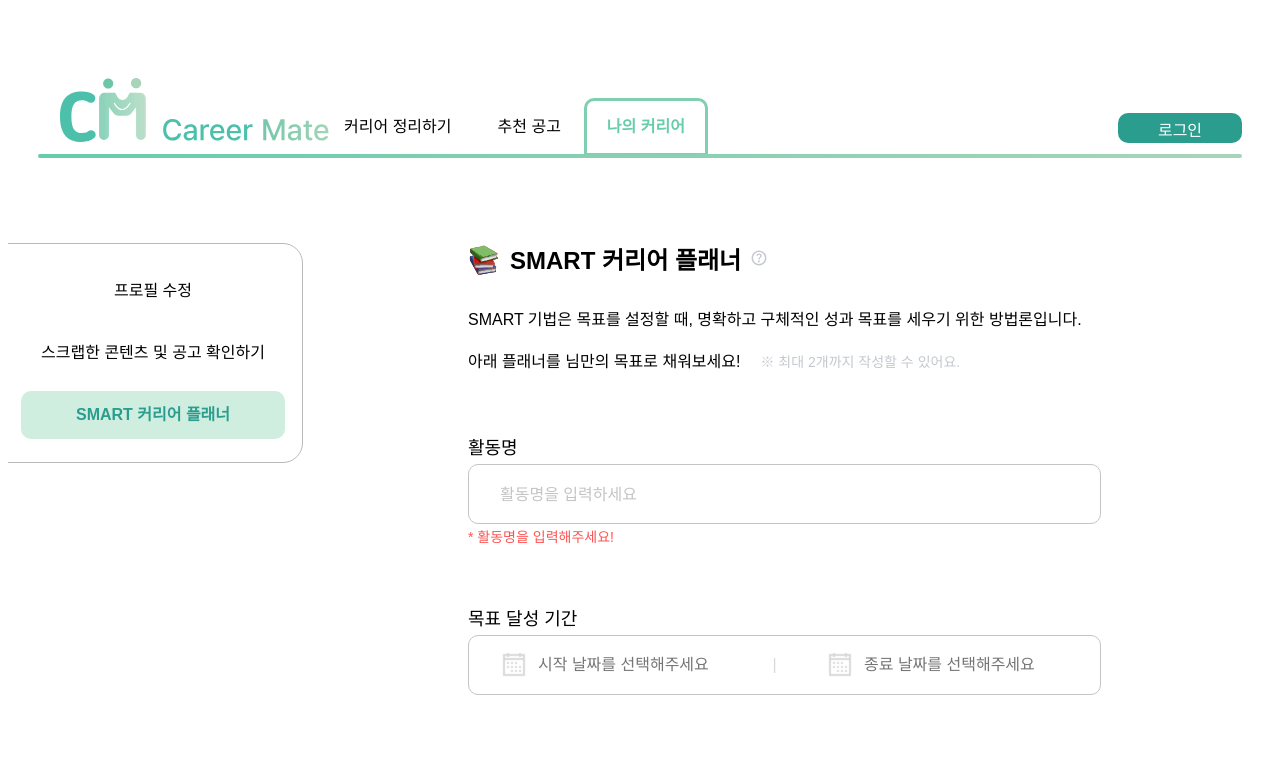
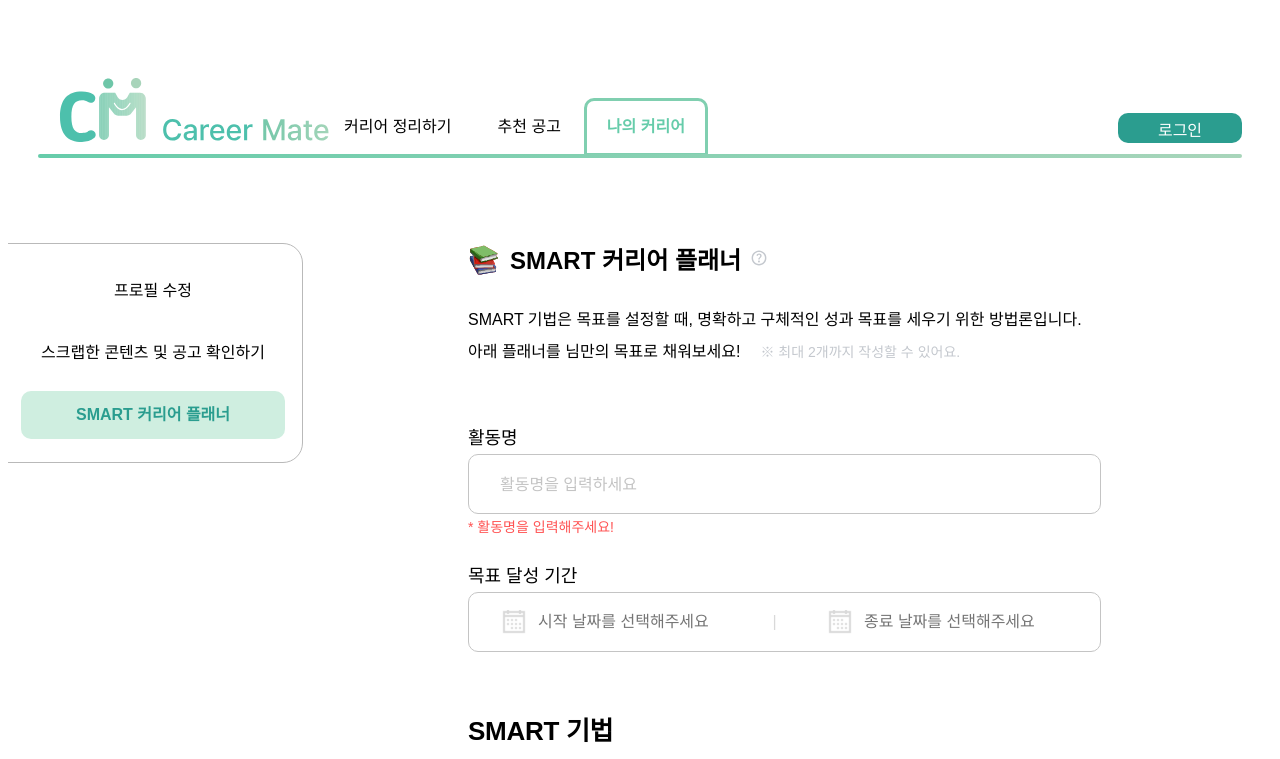
Before and after one commit to Career-Mate/Web, a React (Vite) app: page /mycareer/smart-planner in a window 1280 px wide. Shown: the top 759 px of the page. Built offline with nearby package versions, Linux system fonts and the light colour scheme; no server answers; a web font is replaced by a local one.

Commit message:
style: profileInput,calendarInput(크기 및 마진), squarButton(fontsize입력가능) 수정

```diff
--- a/src/components/common/Button/SquareButton/SquareButton.jsx
+++ b/src/components/common/Button/SquareButton/SquareButton.jsx
@@ -4,6 +4,7 @@ const SquareButton = ({
     width,
     height,
     padding,
+    fontSize,
     mobileWidth,
     mobileHeight,
     mobileFontSize,
@@ -16,6 +17,7 @@ const SquareButton = ({
             $width={width}
             $height={height}
             $padding={padding}
+            $fontSize={fontSize}
             $mobileWidth={mobileWidth}
             $mobileHeight={mobileHeight}
             $mobileFontSize={mobileFontSize}
--- a/src/components/common/Button/SquareButton/styled/styled.js
+++ b/src/components/common/Button/SquareButton/styled/styled.js
@@ -16,7 +16,7 @@ export const StyledButton = styled.button`
 
     text-align: center;
     justify-content: center;
-    font-size: 20px;
+    font-size: ${(props) => props.$fontSize || '20px'};
     font-weight: 400;
 
     @media (max-width: 391px) {
--- a/src/components/common/Input/CalendarInput/styled/styled.js
+++ b/src/components/common/Input/CalendarInput/styled/styled.js
@@ -2,15 +2,14 @@ import styled from 'styled-components';
 
 export const InputContainer = styled.div`
     width: 633px;
-    height: 121px;
+    height: fit-content;
     display: flex;
     flex-direction: column;
     align-items: flex-start;
     gap: 5px;
-    margin-bottom: 20px;
     @media (max-width: 391px) {
         width: fit-content;
-        height: 60px;
+        height: fit-content;
     }
 `;
 
@@ -42,7 +41,7 @@ export const StyledInputWrapper = styled.div`
     @media (max-width: 391px) {
         width: 340px;
         padding: 10px 15px;
-        height: 75px;
+        height: 50px;
     }
 `;
 
--- a/src/components/common/Input/styled/styled.js
+++ b/src/components/common/Input/styled/styled.js
@@ -2,12 +2,11 @@ import styled from 'styled-components';
 
 export const InputContainer = styled.div`
     width: 633px;
-    height: 121px;
+    height: fit-content;
     display: flex;
     flex-direction: column;
     align-items: flex-start;
     gap: 5px;
-    margin-bottom: 20px;
 `;
 
 export const Label = styled.label`
--- a/src/pages/MyCareer/SmartPlannerPage/SmartPlannerPage.jsx
+++ b/src/pages/MyCareer/SmartPlannerPage/SmartPlannerPage.jsx
@@ -5,26 +5,27 @@ import SquareButton from '../../../components/common/Button/SquareButton/SquareB
 import SmartPlanner from '../../../components/SmartPlanner/SmartPlanner';
 import { useSmartPlanner, usePlannerDataEffect } from '../../../hooks/useSmartPlanner';
 import { useFetchPlanner } from '../../../apis/smartPlanner/useSmartPlannerApi';
-import { useState } from 'react';
+import { useState, useEffect } from 'react';
 import useIsMobileScreen from '../../../hooks/useIsMobileScreen';
 import { useAuthStore } from '../../../store/authStore';
 
 const SmartPlannerPage = () => {
     const { user } = useAuthStore();
-
     const [tooltipVisible, setTooltipVisible] = useState(false);
     const [page, setPage] = useState(0);
-    const pageChange = (num) => {
-        setPage((prev) => prev + num);
-        window.scrollTo(0, 0);
-    };
+
     const { data: plannerData, error, isSuccess, isError } = useFetchPlanner();
     const { data, setData, handleSave } = useSmartPlanner();
-
     const planners = plannerData?.data?.planners;
     usePlannerDataEffect(isSuccess, planners, setData, isError, error);
 
+    useEffect(() => {
+        window.scrollTo(0, 0);
+    }, [page]);
+
     const isMobileScreen = useIsMobileScreen(390);
+    const isTabletScreen = useIsMobileScreen(1024);
+
     const renderTooltip = () => (
         <S.TooltipWrapper onMouseEnter={() => setTooltipVisible(true)} onMouseLeave={() => setTooltipVisible(false)}>
             <S.Icon src={Help} $size={'16px'} />
@@ -66,38 +67,28 @@ const SmartPlannerPage = () => {
                 </S.TextWrapper>
             </S.TextContainer>
         );
-    const renderButtons = () => (
+    const renderButtons = ({ isTablet }) => (
         <S.ButtonWrapper>
             <SquareButton
-                width="131px"
-                height="60px"
+                width={isTablet ? '90px' : '131px'}
+                height={isTablet ? '40px' : '60px'}
+                fontSize={isTablet ? '14px' : '20px'}
                 mobileWidth="340px"
                 backgroundColor="deepgreen"
                 onClick={() => handleSave(planners, page)}
             >
                 저장
             </SquareButton>
-            {page === 0 ? (
-                <SquareButton
-                    width="131px"
-                    mobileWidth="340px"
-                    height="60px"
-                    backgroundColor="lightgreen"
-                    onClick={() => pageChange(1)}
-                >
-                    다음
-                </SquareButton>
-            ) : (
-                <SquareButton
-                    width="131px"
-                    mobileWidth="340px"
-                    height="60px"
-                    backgroundColor="grey"
-                    onClick={() => pageChange(-1)}
-                >
-                    이전
-                </SquareButton>
-            )}
+            <SquareButton
+                width={isTablet ? '90px' : '131px'}
+                height={isTablet ? '40px' : '60px'}
+                fontSize={isTablet ? '14px' : '20px'}
+                mobileWidth="340px"
+                backgroundColor={page === 0 ? 'lightgreen' : 'grey'}
+                onClick={() => setPage((prev) => (page === 0 ? prev + 1 : prev - 1))}
+            >
+                {page === 0 ? '다음' : '이전'}
+            </SquareButton>
         </S.ButtonWrapper>
     );
 
@@ -105,7 +96,7 @@ const SmartPlannerPage = () => {
         <S.MainContainer>
             {renderTitleContent()}
             <SmartPlanner data={data} onDataChange={setData} page={page} />
-            {renderButtons()}
+            {renderButtons({ isTablet: isTabletScreen })}
         </S.MainContainer>
     );
 };
--- a/src/pages/MyCareer/SmartPlannerPage/styled/styled.js
+++ b/src/pages/MyCareer/SmartPlannerPage/styled/styled.js
@@ -46,7 +46,6 @@ export const Icon = styled.img`
 export const TextWrapper = styled.div`
     display: flex;
     flex-direction: column;
-    gap: 10px;
 `;
 
 export const Text = styled.div`
```
